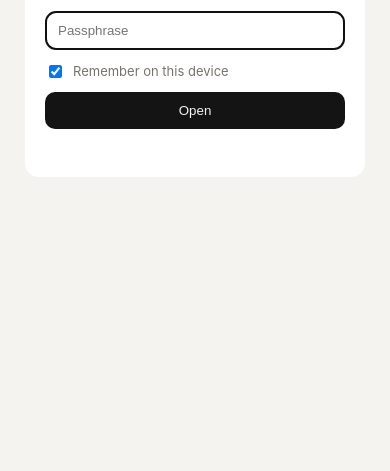
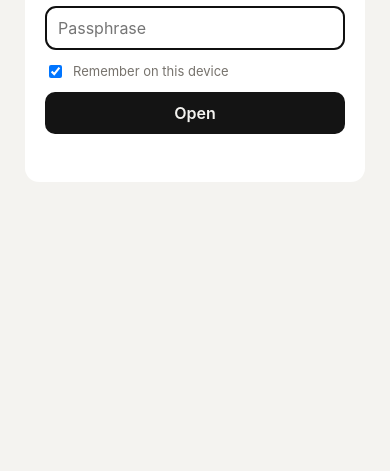
Before and after one commit to IHSVH/ihsvh.github.io, a plain HTML site: page transformation/budget.html in a window 390 px wide. Shown: the part 373-844 px from the top of the page. Drawn offline with Linux system fonts and the light colour scheme.

Commit message:
Budget page: stop iPhone zoom after passphrase entry
Co-Authored-By: Claude Opus 5.5 <noreply@anthropic.com>
Claude-Session: https://claude.ai/code/session_01MZarnY9F9EyX5h3yA4wJpw

```diff
--- a/transformation/budget.html
+++ b/transformation/budget.html
@@ -8,8 +8,8 @@ body{margin:0;min-height:100vh;display:grid;place-items:center;background:var(--
 form{background:var(--card);border-radius:14px;padding:22px 20px;width:100%;max-width:340px}
 h1{font-size:20px;margin:0 0 4px;letter-spacing:-.02em}
 p{margin:0 0 14px;color:var(--mute);font-size:13px}
-input{width:100%;font:16px inherit;padding:11px 12px;border:1px solid var(--rule);border-radius:10px;background:transparent;color:inherit}
-button{width:100%;margin-top:10px;font:600 15px inherit;padding:11px;border:0;border-radius:10px;background:var(--ink);color:var(--bg);cursor:pointer}
+input{width:100%;font-family:inherit;font-size:16px;padding:11px 12px;border:1px solid var(--rule);border-radius:10px;background:transparent;color:inherit}
+button{width:100%;margin-top:10px;font-family:inherit;font-size:16px;font-weight:600;padding:11px;border:0;border-radius:10px;background:var(--ink);color:var(--bg);cursor:pointer}
 label{display:flex;gap:8px;align-items:center;margin-top:12px;font-size:13px;color:var(--mute)}
 label input{width:auto}
 #err{color:#d9480f;font-size:13px;min-height:18px;margin-top:8px}
@@ -27,6 +27,7 @@ async function open(pw){
  const k=await crypto.subtle.deriveKey({name:"PBKDF2",salt:u(D.s),iterations:D.i,hash:"SHA-256"},k0,{name:"AES-GCM",length:256},false,["decrypt"]);
  const pt=await crypto.subtle.decrypt({name:"AES-GCM",iv:u(D.v)},k,u(D.c));
  const html=new TextDecoder().decode(pt);
+ document.activeElement&&document.activeElement.blur();
  document.open();document.write(html);document.close();
 }
 let saved=null;try{saved=localStorage.getItem("tg-pass")}catch(e){}
```
